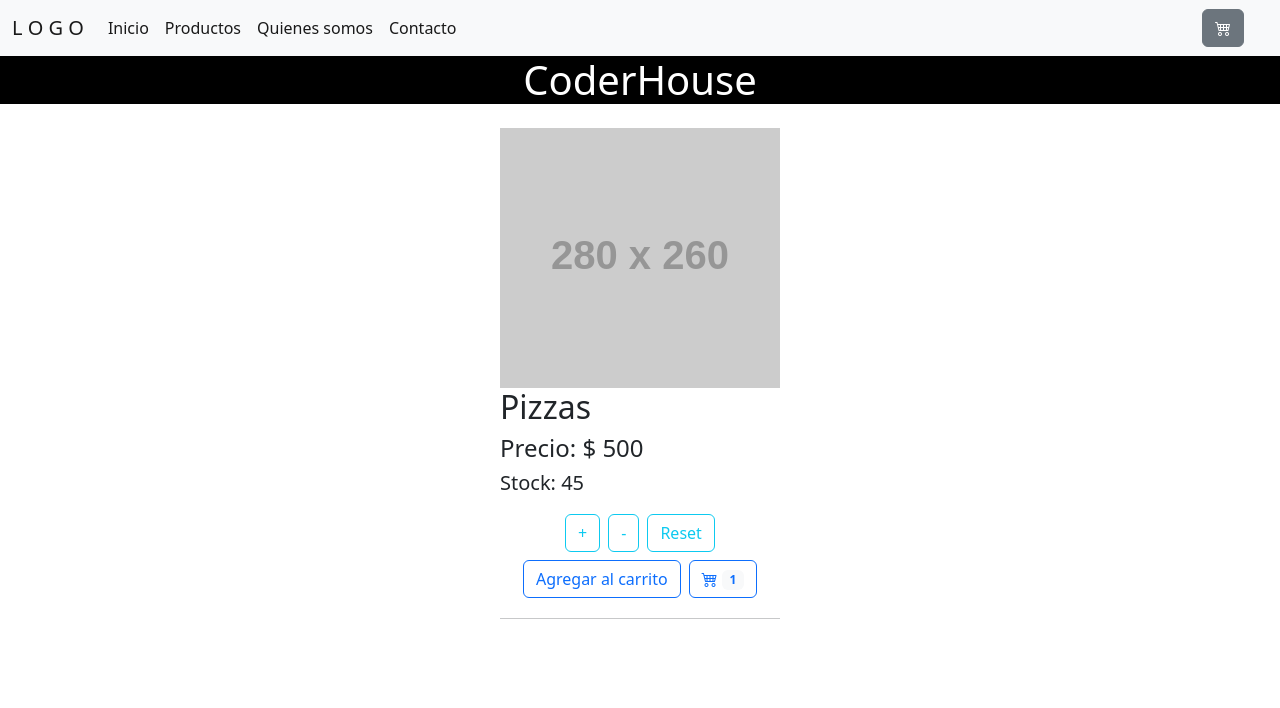
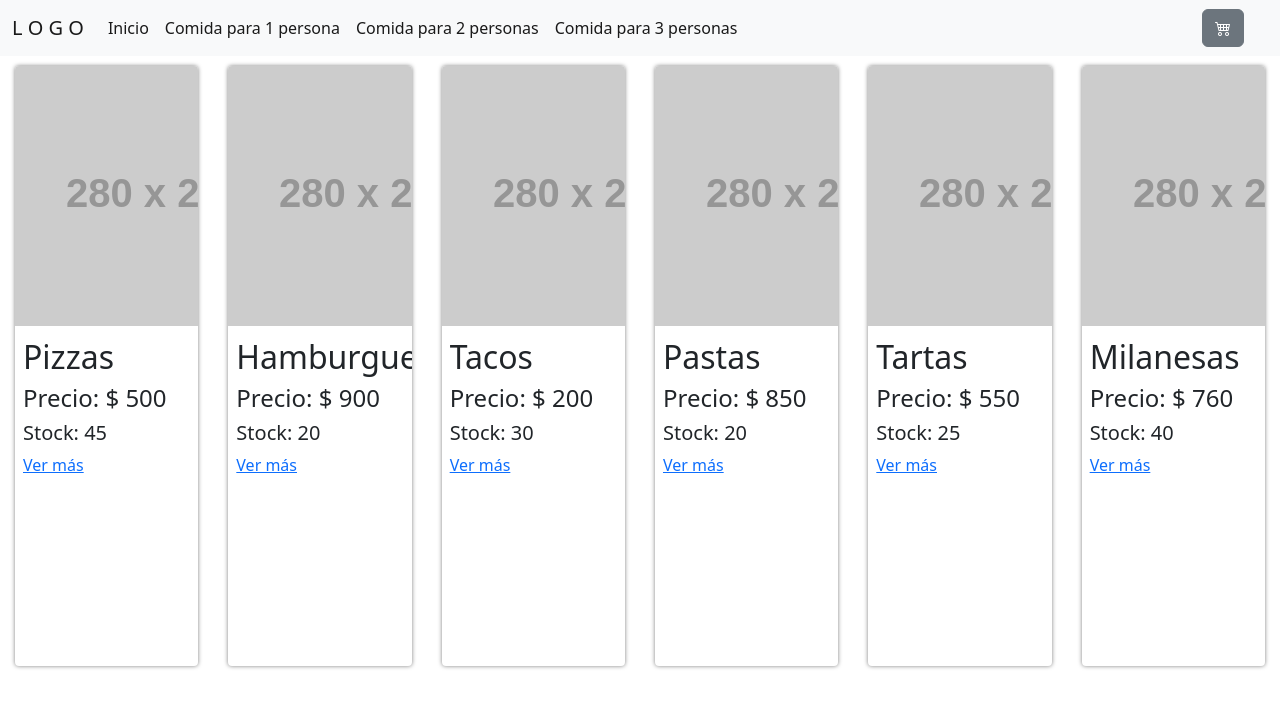
Before and after one commit to ramaacevedo/comision34710-ReactJS-2, a React (Create React App) app: page / in a window 1280 px wide. Shown: the top 708 px of the page. Built offline with nearby package versions, Linux system fonts and the light colour scheme.

Commit message:
Routing y Navegacion

```diff
--- a/package.json
+++ b/package.json
@@ -11,6 +11,7 @@
     "bootstrap-icons": "^1.9.1",
     "react": "^18.2.0",
     "react-dom": "^18.2.0",
+    "react-router-dom": "^6.3.0",
     "react-scripts": "5.0.1",
     "web-vitals": "^2.1.4"
   },
--- a/src/App.css
+++ b/src/App.css
@@ -52,3 +52,37 @@
   border-radius: 10px;
   border: black;
 }
+
+
+.divItems{
+  margin: 10px 15px;
+  min-height: 600px;
+  width: 280px;
+  height: 100%;
+  border-radius: 4px;
+  box-shadow: 0px 0px 4px rgba(0,0,0,0.50);
+  background-color: #fff;
+  overflow: hidden;
+  transition: all 0.20s ease-in;
+  cursor: pointer;
+}
+
+.divItems:hover{
+  box-shadow: 0px 4px 12px 2px rgba(0,0,0,0.25);
+  transform: translateY(-6px);
+}
+
+.item-img{
+  width: 280px;
+  height: 260px;
+  object-fit: cover;
+}
+.item-img img{
+  width: 100%;
+  height: 100%;
+  object-fit: contain;
+}
+
+.item-info{
+  padding: 12px 8px;
+}
--- a/src/App.jsx
+++ b/src/App.jsx
@@ -1,18 +1,26 @@
 import './App.css';
 import NavBar from './Components/NavBar';
-// import ItemListContainer from './Components/ItemListContainer';
+import ItemListContainer from './Components/ItemListContainer';
 import ItemDetailContainer from './Components/ItemDetailContainer';
 import 'bootstrap/dist/css/bootstrap.min.css';
 import 'bootstrap/dist/js/bootstrap.js';
 import 'bootstrap-icons/font/bootstrap-icons.css';
+import { BrowserRouter, Routes, Route } from 'react-router-dom';
 
 
 function App() {
   return (
     <>
-    <NavBar />
-    {/* <ItemListContainer greeting='CoderHouse' /> */}
-    <ItemDetailContainer greeting='CoderHouse' />
+    <BrowserRouter>
+
+      <NavBar />
+      <Routes>
+        <Route path='/' element={<ItemListContainer />} />
+        <Route path='/category/:category' element={<ItemListContainer />} />
+        <Route path='/detalle/:id' element={<ItemDetailContainer />} />
+      </Routes>
+
+    </BrowserRouter>
     </>
   );
 }
--- a/src/Components/Item.jsx
+++ b/src/Components/Item.jsx
@@ -1,43 +1,49 @@
 import ItemCount from './ItemCount';
 
 const Item = [{
-    id: 1,
+    id: 0,
     name: 'Pizzas',
     price: 500,
+    category: 'para-3-personas',
     imgurl: 'https://dummyimage.com/280x260/000/fff',
     stock: 45,
     carrito: <ItemCount stock={10} initial={1} />
 },{
-    id: 2,
+    id: 1,
     name: 'Hamburguesas',
     price: 900,
+    category: 'para-1-persona',
     imgurl: 'https://dummyimage.com/280x260/000/fff',
     stock: 20,
     carrito: <ItemCount  stock={10} initial={1} />
 },{
-    id: 3,
+    id: 2,
     name: 'Tacos',
+    category: 'para-1-persona',
     price: 200,
     imgurl: 'https://dummyimage.com/280x260/000/fff',
     stock: 30,
     carrito: <ItemCount  stock={10} initial={1} />
 },{
-    id: 4,
+    id: 3,
     name: 'Pastas',
+    category: 'para-1-persona',
     price: 850,
     imgurl: 'https://dummyimage.com/280x260/000/fff',
     stock: 20,
     carrito: <ItemCount  stock={10} initial={1} />
 },{
-    id: 5,
+    id: 4,
     name: 'Tartas',
+    category: 'para-2-personas',
     price: 550,
     imgurl: 'https://dummyimage.com/280x260/000/fff',
     stock: 25,
     carrito: <ItemCount  stock={10} initial={1} />
 },{
-    id: 6,
+    id: 5,
     name: 'Milanesas',
+    category: 'para-2-personas',
     price: 760,
     imgurl: 'https://dummyimage.com/280x260/000/fff',
     stock: 40,
--- a/src/Components/ItemDetail.jsx
+++ b/src/Components/ItemDetail.jsx
@@ -1,10 +1,7 @@
-import Item from './Item';
-import ItemCount from './ItemCount';
 
-function ItemDetail({id, name, price, imgurl, stock, carrito}){
+function ItemDetail({ name, price, imgurl, stock, carrito}){
     return(
         <div>
-            <p>{id}</p>
             <img src={imgurl} alt="imagen" />
             <h2>{name}</h2>
             <h4>Precio: $ {price}</h4>
--- a/src/Components/ItemDetailContainer.jsx
+++ b/src/Components/ItemDetailContainer.jsx
@@ -1,18 +1,20 @@
 import '../App.css'
 import { useEffect, useState } from 'react';
+import { useParams } from 'react-router-dom';
 import Item from './Item';
 import ItemDetail from './ItemDetail';
 
 
+function ItemDetailContainer() {
+    const [data, setData] = useState([]);
+    const id = useParams().id;
 
-async function getProducts() {
+
+function getProducts() {
     return new Promise((resolve) => {
-        setTimeout(() => resolve(Item[0]), 2000);
+        setTimeout(() => resolve(Item[id]));
     })
 };
-
-function ItemListContainer(props) {
-    const [data, setData] = useState([]);
 
     useEffect(() => {
         getProducts().then((resp) => {
@@ -22,14 +24,13 @@
 
 return (
     <>
-    <h1 className="h1"> {props.greeting} </h1>
     <div className="d-flex justify-content-around">
             <ItemDetail
-                key={data.id}
                 name={data.name}
                 price={data.price}
                 imgurl={data.imgurl}
                 stock={data.stock}
+                category={data.category}
                 carrito={data.carrito}
             />
     </div>
@@ -38,4 +39,5 @@
 };
 
 
-export default ItemListContainer;
+
+export default ItemDetailContainer;
--- a/src/Components/ItemList.jsx
+++ b/src/Components/ItemList.jsx
@@ -1,16 +1,17 @@
-import Item from './Item';
-import ItemCount from './ItemCount';
+import { Link } from 'react-router-dom';
 
-function ItemList({id, name, price, imgurl, stock, carrito}){
+function ItemList({id, name, price, imgurl, stock}){
     return(
-        <div>
-            <p>{id}</p>
+        <div className="divItems">
+            <div className="item-img">
             <img src={imgurl} alt="imagen" />
+            </div>
+            <div className="item-info">
             <h2>{name}</h2>
             <h4>Precio: $ {price}</h4>
             <h5>Stock: {stock}</h5>
-            <p>{carrito}</p>
-            <hr />
+            <Link to={`/detalle/${id}`}>Ver más</Link>
+            </div>
         </div>
     )
 };
--- a/src/Components/ItemListContainer.jsx
+++ b/src/Components/ItemListContainer.jsx
@@ -1,37 +1,45 @@
-import '../App.css'
+import '../App.css';
 import { useEffect, useState } from 'react';
+import { useParams } from 'react-router-dom';
 import Item from './Item';
 import ItemList from './ItemList';
 
 
+function ItemListContainer() {
+    const [data, setData] = useState([]);
+    const category = useParams().category;
 
-async function getProducts() {
+
+function getProducts() {
     return new Promise((resolve) => {
-        setTimeout(() => resolve(Item), 2000);
+        setTimeout(() => resolve(Item));
     })
 };
 
-function ItemListContainer(props) {
-    const [data, setData] = useState([]);
-
     useEffect(() => {
-        getProducts().then((resp) => {
-            setData(resp);
+        getProducts().then(resp => {
+            let filtro = Item.filter ( (producto) => producto.category === category )
+            if (category === undefined){
+                setData(resp);
+            }else{
+                setData(filtro);
+            }
         });
-    }, []);
+    }, [category]);
 
 return (
     <>
-    <h1 className="h1"> {props.greeting} </h1>
     <div className="d-flex justify-content-around">
         {data.map((item) => {
             return (
                 <ItemList
                 key={item.id}
+                id={item.id}
                 name={item.name}
                 price={item.price}
                 imgurl={item.imgurl}
                 stock={item.stock}
+                category={item.category}
                 carrito={item.carrito}
                 />
                 );
--- a/src/Components/NavBar.jsx
+++ b/src/Components/NavBar.jsx
@@ -1,26 +1,27 @@
 import CartWidget from './CartWidget';
+import { Link } from 'react-router-dom';
 
 function NavBar(){
     return(
     <nav className="navbar navbar-expand-lg bg-light">
         <div className="container-fluid">
-            <a className="navbar-brand" href="#">L O G O</a>
+            <Link className="navbar-brand" to="/">L O G O</Link>
             <button className="navbar-toggler" type="button" data-bs-toggle="collapse" data-bs-target="#navbarSupportedContent" aria-controls="navbarSupportedContent" aria-expanded="false" aria-label="Toggle navigation">
             <span className="navbar-toggler-icon"></span>
             </button>
             <div className="collapse navbar-collapse" id="navbarSupportedContent">
             <ul className="navbar-nav me-auto mb-2 mb-lg-0">
                 <li className="nav-item">
-                <a className="nav-link active" aria-current="page" href="#">Inicio</a>
+                <Link className="nav-link active" aria-current="page" to="/">Inicio</Link>
                 </li>
                 <li className="nav-item">
-                <a className="nav-link active" href="#">Productos</a>
+                <Link className="nav-link active" to={`category/para-1-persona`}>Comida para 1 persona</Link>
                 </li>
                 <li className="nav-item">
-                <a className="nav-link active" href="#">Quienes somos</a>
+                <Link className="nav-link active" to={`category/para-2-personas`}>Comida para 2 personas</Link>
                 </li>
                 <li className="nav-item">
-                <a className="nav-link active" href="#">Contacto</a>
+                <Link className="nav-link active" to={`category/para-3-personas`}>Comida para 3 personas</Link>
                 </li>
             </ul>
             <CartWidget />
--- a/src/index.js
+++ b/src/index.js
@@ -6,12 +6,7 @@
 
 const root = ReactDOM.createRoot(document.getElementById('root'));
 root.render(
-  <React.StrictMode>
     <App />
-  </React.StrictMode>
 );
 
-// If you want to start measuring performance in your app, pass a function
-// to log results (for example: reportWebVitals(console.log))
-// or send to an analytics endpoint. Learn more: https://bit.ly/CRA-vitals
 reportWebVitals();
```
Also changed, not shown: 1 other file (tests, documents, lock files or other folders).
